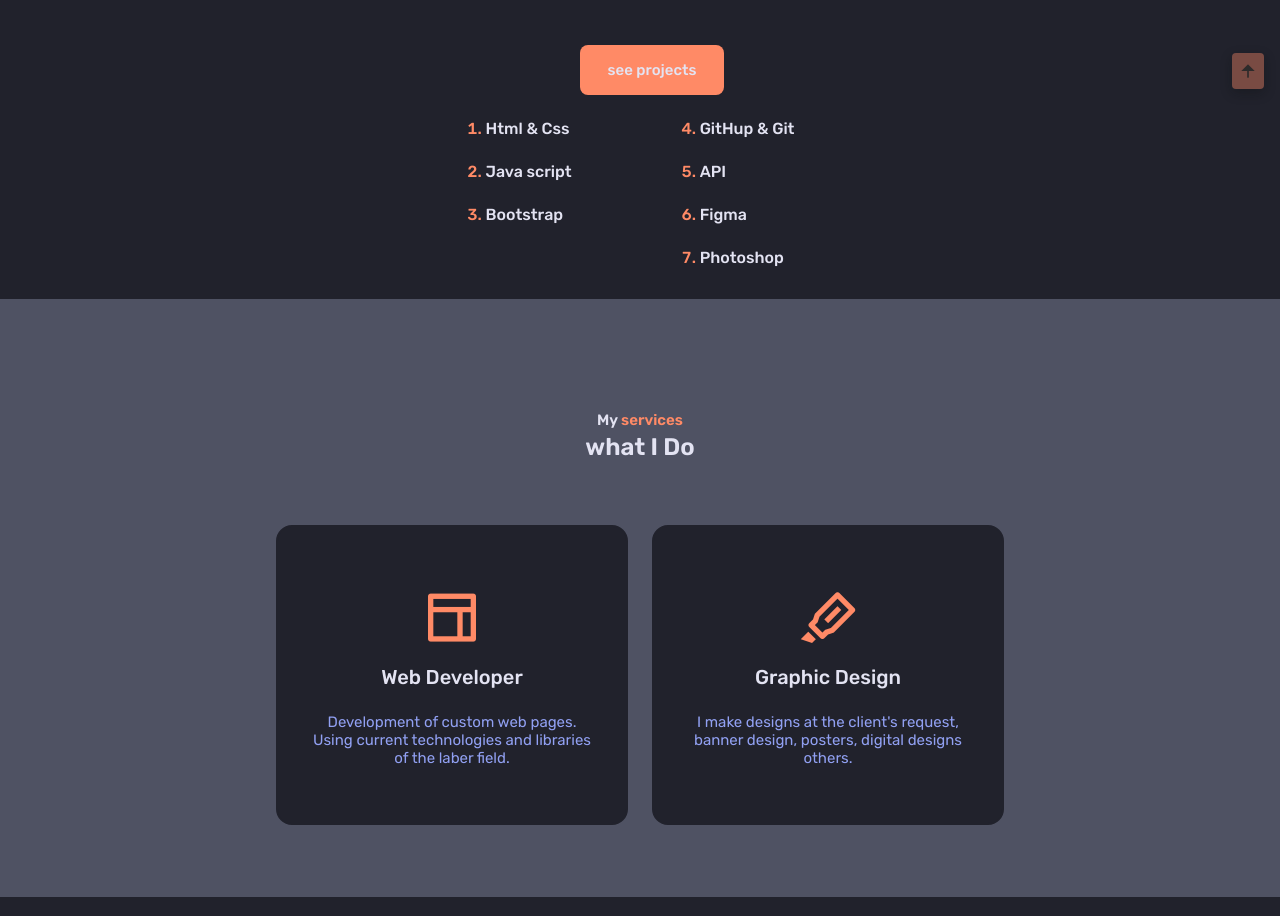
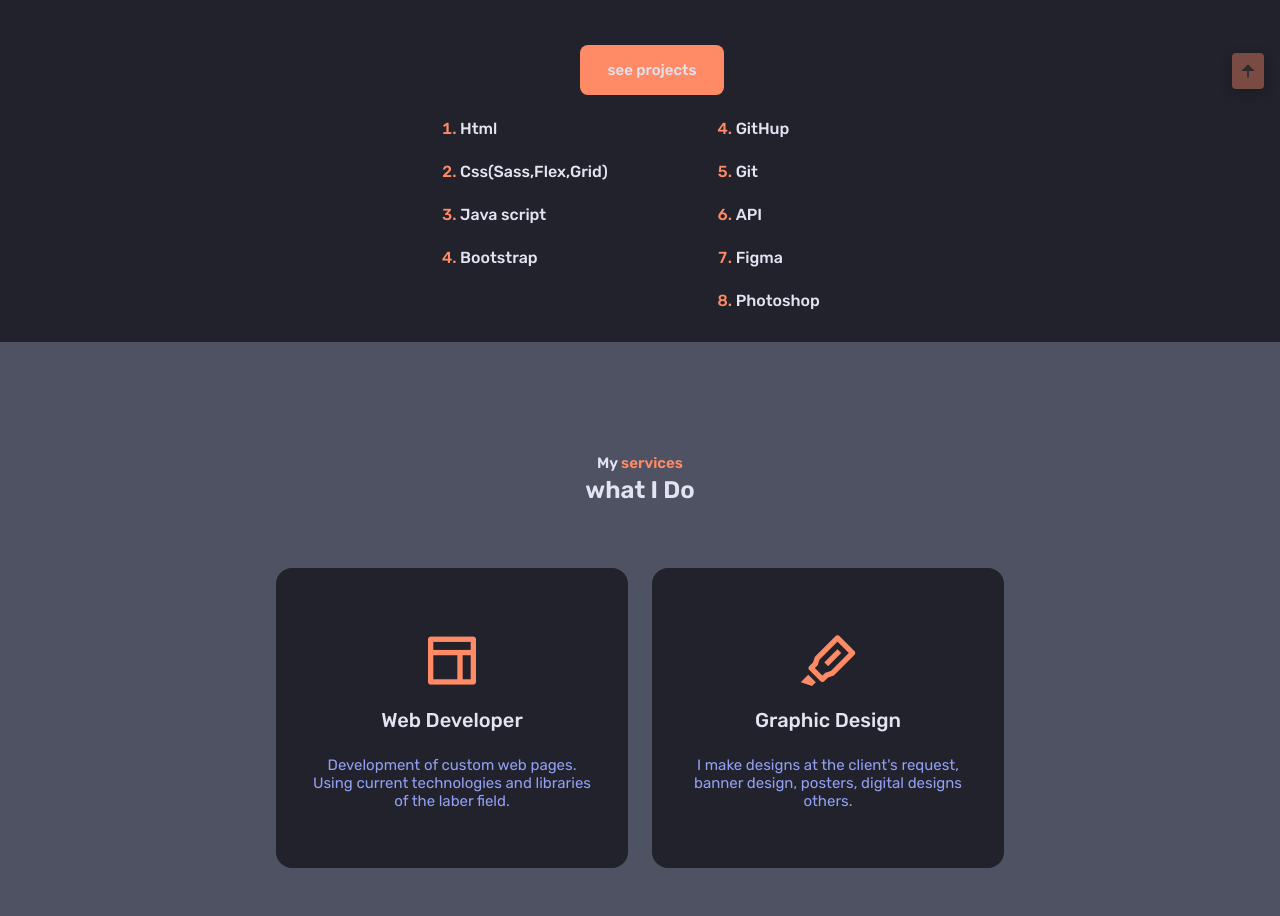
Before and after one commit to mohdraid1990/portfolio-mohd, a plain HTML site: page index.html in a window 1280 px wide. Shown: the part 1111-2027 px from the top of the page. Drawn offline with nearby package versions, Linux system fonts and the light colour scheme.

Commit message:
Update index.html

```diff
--- a/index.html
+++ b/index.html
@@ -126,13 +126,15 @@
             </div>
             <div class="skills--content">
                 <ol class="skills--group">
-                    <li class="skills--item">Html & Css</li>
+                    <li class="skills--item">Html</li>
+                      <li class="skills--item">Css(Sass,Flex,Grid)</li>
                     <li class="skills--item">Java script</li>
                     <li class="skills--item">Bootstrap</li>
 
                 </ol>
                 <ol class="skills--group" start="4">
-                    <li class="skills--item">GitHup & Git</li>
+                    <li class="skills--item">GitHup</li>
+                    <li class="skills--item">Git</li>
                     <li class="skills--item">API</li>
                     <li class="skills--item">Figma</li>
                     <li class="skills--item">Photoshop</li>
```
